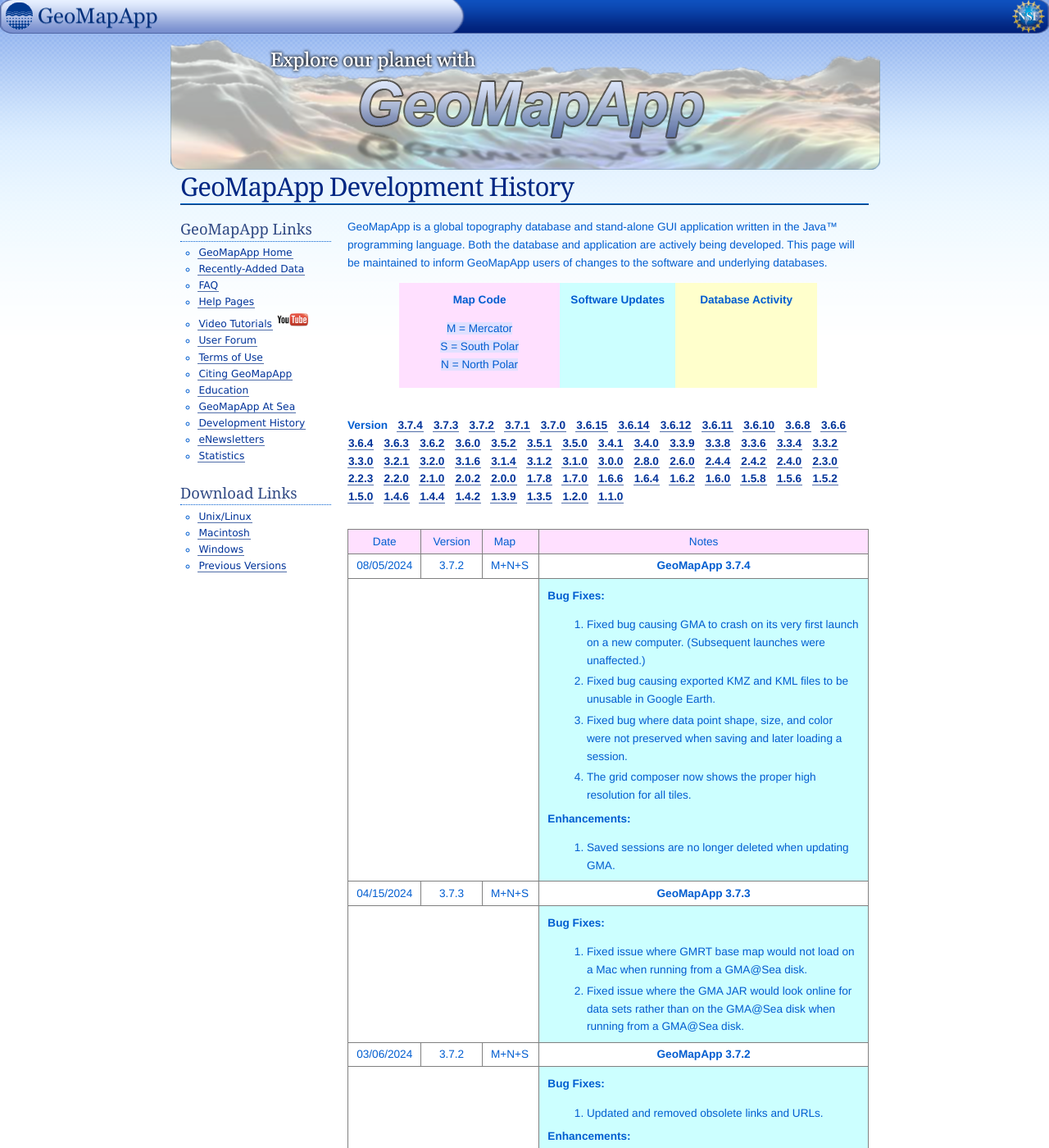
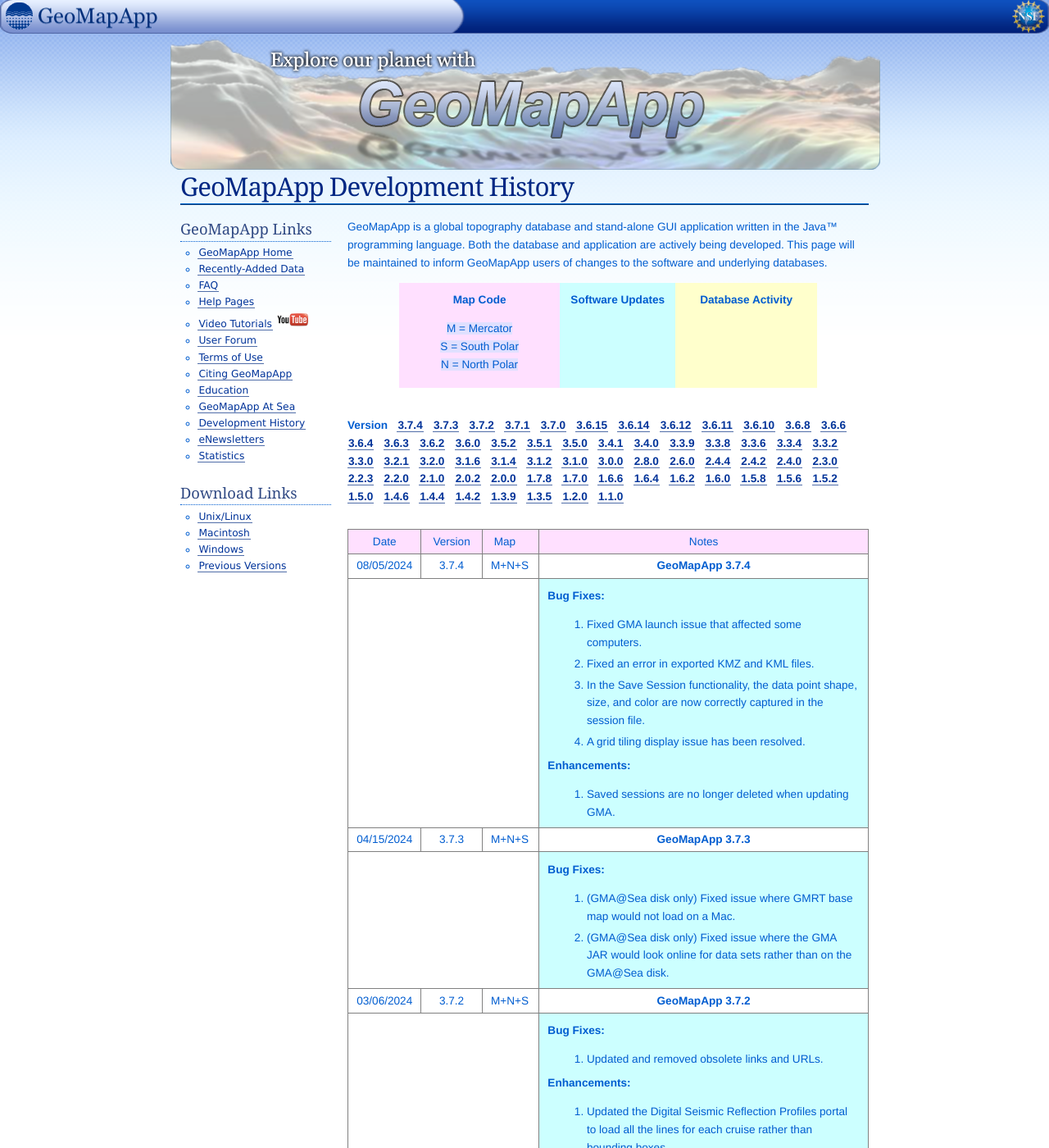
Before and after one commit to mgds/www.geomapapp.org, a Jekyll site: the page built from WhatsNew.html, in a window 1280 px wide and 1400 px high. Shown: the whole window at 82% size. Built offline with Jekyll 4.4.1, drawn with Linux system fonts in a browser that asks for light colours.

Commit message:
Reworded v3.7.4 release notes

```diff
--- a/WhatsNew.html
+++ b/WhatsNew.html
@@ -106,7 +106,7 @@
                 <tr>
                     <td style="vertical-align: top; background-color: rgb(255, 255, 255);">08/05/2024</td>
                     <td style="vertical-align: top; background-color: rgb(255, 255, 255);">
-                    <div align="center">3.7.2</div>
+                    <div align="center">3.7.4</div>
                     </td>
                     <td style="vertical-align: top; background-color: rgb(255, 255, 255);">
                     <div align="center">M+N+S<a name="p374" id="p374"></a></div>
@@ -120,10 +120,11 @@
                     <td style="vertical-align: top; background-color: rgb(195, 255, 255));">
                     <p><strong>Bug Fixes:</strong></p>
                     <ol style="list-style-type: decimal;">
-                      <li>Fixed bug causing GMA to crash on its very first launch on a new computer. (Subsequent launches were unaffected.)</li>
-		      <li>Fixed bug causing exported KMZ and KML files to be unusable in Google Earth.</li>
-		      <li>Fixed bug where data point shape, size, and color were not preserved when saving and later loading a session.</li>
-		      <li>The grid composer now shows the proper high resolution for all tiles.</li>
+                      <li>Fixed GMA launch issue that affected some computers.</li>
+		      <li>Fixed an error in exported KMZ and KML files.</li>
+		      <li>In the Save Session functionality, the data point shape, size, and color are now correctly captured in the session file.</li>
+		      <li>A grid tiling display issue has been resolved.
+</li>
                     </ol>
                     <p><strong>Enhancements:</strong></p>
                     <ol style="list-style-type: decimal;">
@@ -149,8 +150,8 @@
                     <td style="vertical-align: top; background-color: rgb(195, 255, 255));">
                     <p><strong>Bug Fixes:</strong></p>
                     <ol style="list-style-type: decimal;">
-                      <li>Fixed issue where GMRT base map would not load on a Mac when running from a GMA@Sea disk.</li>
-		      <li>Fixed issue where the GMA JAR would look online for data sets rather than on the GMA@Sea disk when running from a GMA@Sea disk.</li>
+                      <li>(GMA@Sea disk only) Fixed issue where GMRT base map would not load on a Mac.</li>
+		      <li>(GMA@Sea disk only) Fixed issue where the GMA JAR would look online for data sets rather than on the GMA@Sea disk.</li>
                     </ol>
 <!--
                     <p><strong>Enhancements:</strong></p>
```
